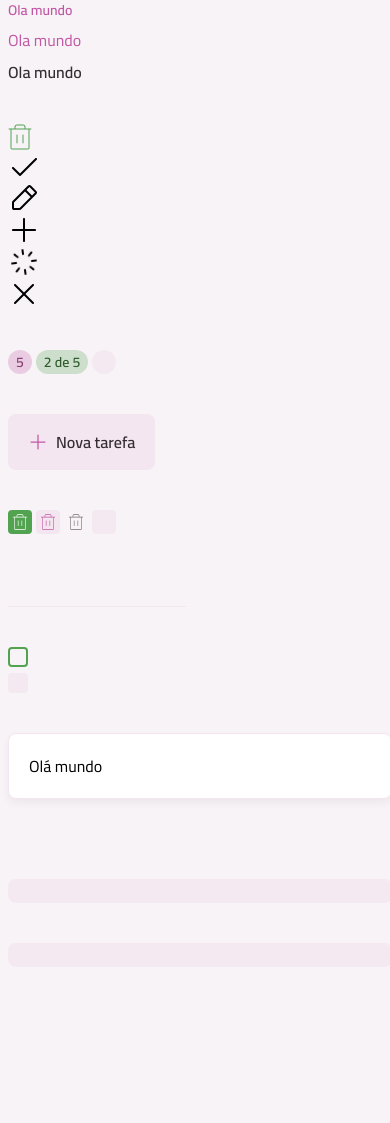
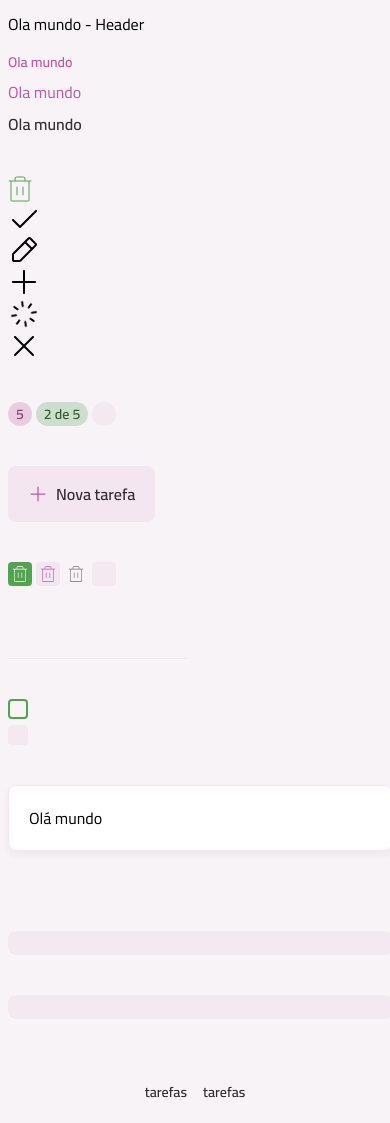
Before and after one commit to DevWerik/To-Do-List, a React (Vite) app in the folder todo/: page /componentes in a window 390 px wide. Before the commit the page ends 1007 px from the top, so only its background shows below. Built offline with nearby package versions, Linux system fonts and the light colour scheme.

Commit message:
fix: Routing component pages

```diff
--- a/todo/package.json
+++ b/todo/package.json
@@ -14,6 +14,7 @@
     "class-variance-authority": "^0.7.1",
     "react": "^19.1.0",
     "react-dom": "^19.1.0",
+    "react-router": "^7.7.1",
     "tailwindcss": "^4.1.11",
     "vite-plugin-svgr": "^4.3.0"
   },
--- a/todo/src/App.tsx
+++ b/todo/src/App.tsx
@@ -1,71 +1,17 @@
-import Text from "./components/text";
-import Vector from "./assets/icons/Vector.svg?react";
-import Icon from "./components/icon";
-import Check from "./assets/icons/Check.svg?react";
-import Pencil from "./assets/icons/Pencil.svg?react";
-import Plus from "./assets/icons/Plus.svg?react";
-import spinner from "./assets/icons/Spinner.svg?react";
-import X from "./assets/icons/X.svg?react";
-import Badge from "./components/badge";
-import Button from "./components/button";
-import ButtonIcon from "./components/button-icon";
-import InputText from "./components/input-text";
-import InputCheckbox from "./components/input-checkbox";
-import Card from "./components/card";
-import Container from "./components/container";
-import Skeleton from "./components/skeleton";
+import { BrowserRouter, Routes, Route } from "react-router";
+import PageComponents from "./pages/page-components";
+import LayoutMain from "./pages/layout-main";
+import PageHome from "./pages/page-home";
 
 export default function App() {
   return (
-    <Container>
-      <div className="grid gap-10">
-        <div className="flex flex-col gap-2">
-          <Text variant="body-sm-bold" className="text-pink-base">
-            Ola mundo
-          </Text>
-          <Text className="text-pink-base">Ola mundo </Text>
-          <Text variant="body-md-bold">Ola mundo </Text>
-        </div>
-        <div className="felx gap-1">
-          <Icon svg={Vector} className="fill-green-base" />
-          <Icon svg={Check} />
-          <Icon svg={Pencil} />
-          <Icon svg={Plus} />
-          <Icon svg={spinner} animate />
-          <Icon svg={X} />
-        </div>
-
-        <div className="flex gap-1">
-          <Badge variant="secondary">5</Badge>
-          <Badge variant="primary">2 de 5</Badge>
-          <Badge loadinng>5</Badge>
-        </div>
-
-        <div>
-          <Button icon={Plus}>Nova tarefa</Button>
-        </div>
-        <div className="flex gap-1">
-          <ButtonIcon icon={Vector} />
-          <ButtonIcon icon={Vector} variant={"secondary"} />
-          <ButtonIcon icon={Vector} variant={"tertiary"} />
-          <ButtonIcon icon={Vector} loading />
-        </div>
-        <div>
-          <InputText />
-        </div>
-        <div>
-          <InputCheckbox />
-          <InputCheckbox loading/>
-
-        </div>
-        <div>
-          <Card size="md">Olá mundo</Card>
-        </div>
-        <div className="space-y-2"></div>
-        <Skeleton className="h-6" />
-        <Skeleton className="h-6" />
-        <Skeleton className="w-96" />
-      </div>
-    </Container>
+    <BrowserRouter>
+      <Routes>
+        <Route element={<LayoutMain />}>
+          <Route index element={<PageHome />} />
+          <Route path="/componentes" element={<PageComponents />} />
+        </Route>
+      </Routes>
+    </BrowserRouter>
   );
 }
--- /dev/null
+++ b/todo/src/pages/layout-main.tsx
@@ -0,0 +1,29 @@
+import Container from "../components/container";
+import { NavLink, Outlet } from "react-router";
+import Text from "../components/text";
+
+export default function LayoutMain(){
+    return (
+      <>
+        <Container as="header" className="mt-3 md:mt20">Ola mundo - Header</Container>
+        <main className="mt-4 md-mt8">
+            <Outlet />
+        </main>
+        <footer className="my-5 md:my-10">
+          <nav className="flex items-center justify-center gap-4">
+            <NavLink to="/">
+              <Text variant="body-sm-bold" className="text-gray-300">
+                tarefas
+              </Text>
+            </NavLink>
+            <NavLink to="/componentes">
+              <Text variant="body-sm-bold" className="text-gray-300">
+                tarefas
+              </Text>
+            </NavLink>
+          </nav>
+        </footer>
+      </>
+    );
+
+}
--- /dev/null
+++ b/todo/src/pages/page-components.tsx
@@ -0,0 +1,72 @@
+import Badge from "../components/badge";
+import Button from "../components/button";
+import ButtonIcon from "../components/button-icon";
+import Card from "../components/card";
+import Container from "../components/container";
+import Icon from "../components/icon";
+import InputCheckbox from "../components/input-checkbox";
+import InputText from "../components/input-text";
+import Skeleton from "../components/skeleton";
+import Text from "../components/text";
+import Vector from "../assets/icons/Vector.svg?react";
+import Check from "../assets/icons/Check.svg?react";
+import Pencil from "../assets/icons/Pencil.svg?react";
+import Plus from "../assets/icons/Plus.svg?react";
+import spinner from "../assets/icons/spinner.svg?react";
+import X from "../assets/icons/X.svg?react";
+
+
+export default function PageComponents() {
+   return (
+    <Container>
+      <div className="grid gap-10">
+        <div className="flex flex-col gap-2">
+          <Text variant="body-sm-bold" className="text-pink-base">
+            Ola mundo
+          </Text>
+          <Text className="text-pink-base">Ola mundo </Text>
+          <Text variant="body-md-bold">Ola mundo </Text>
+        </div>
+        <div className="felx gap-1">
+          <Icon svg={Vector} className="fill-green-base" />
+          <Icon svg={Check} />
+          <Icon svg={Pencil} />
+          <Icon svg={Plus} />
+          <Icon svg={spinner} animate />
+          <Icon svg={X} />
+        </div>
+
+        <div className="flex gap-1">
+          <Badge variant="secondary">5</Badge>
+          <Badge variant="primary">2 de 5</Badge>
+          <Badge loadinng>5</Badge>
+        </div>
+
+        <div>
+          <Button icon={Plus}>Nova tarefa</Button>
+        </div>
+        <div className="flex gap-1">
+          <ButtonIcon icon={Vector} />
+          <ButtonIcon icon={Vector} variant={"secondary"} />
+          <ButtonIcon icon={Vector} variant={"tertiary"} />
+          <ButtonIcon icon={Vector} loading />
+        </div>
+        <div>
+          <InputText />
+        </div>
+        <div>
+          <InputCheckbox />
+          <InputCheckbox loading/>
+
+        </div>
+        <div>
+          <Card size="md">Olá mundo</Card>
+        </div>
+        <div className="space-y-2"></div>
+        <Skeleton className="h-6" />
+        <Skeleton className="h-6" />
+        <Skeleton className="w-96" />
+      </div>
+    </Container>
+  );
+}
--- /dev/null
+++ b/todo/src/pages/page-home.tsx
@@ -0,0 +1,9 @@
+import Container from "../components/container";
+
+export default function PageHome() {
+  return (
+    <Container>
+    Pagina Home
+    </Container>
+  )
+}
```
Also changed, not shown: 1 other file (tests, documents, lock files or other folders).
